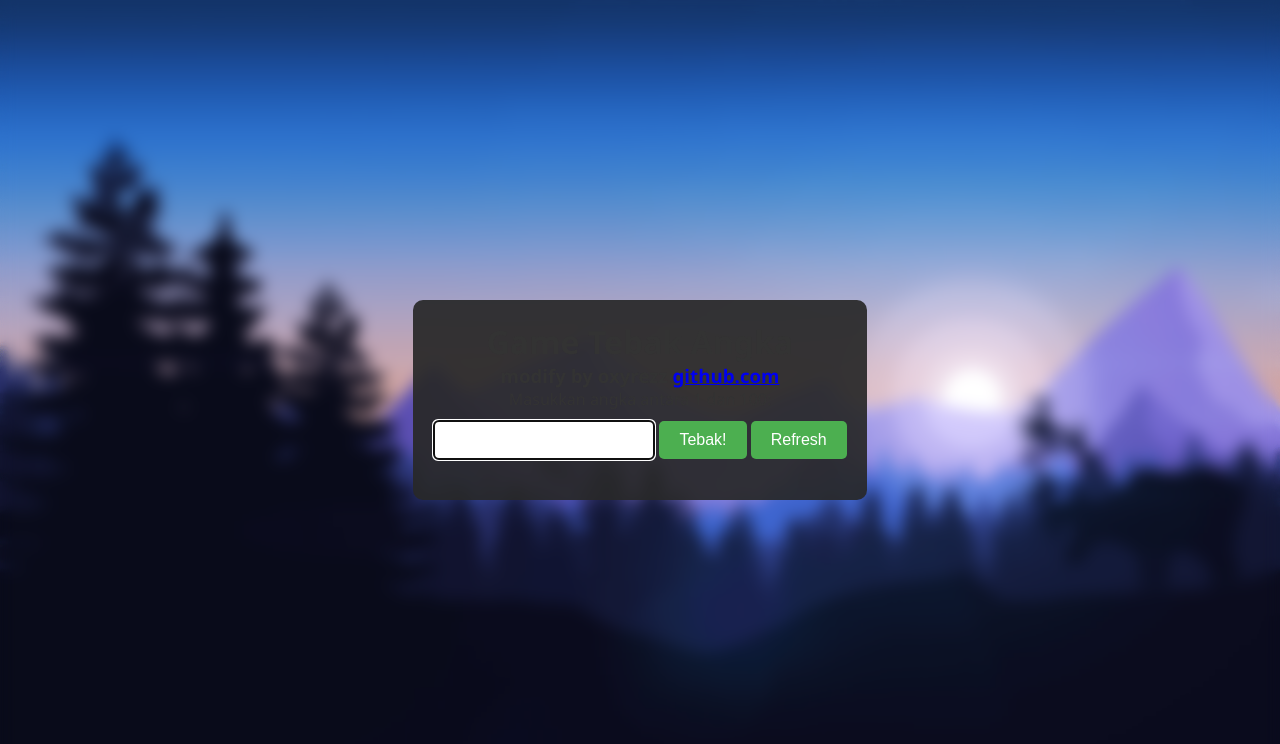
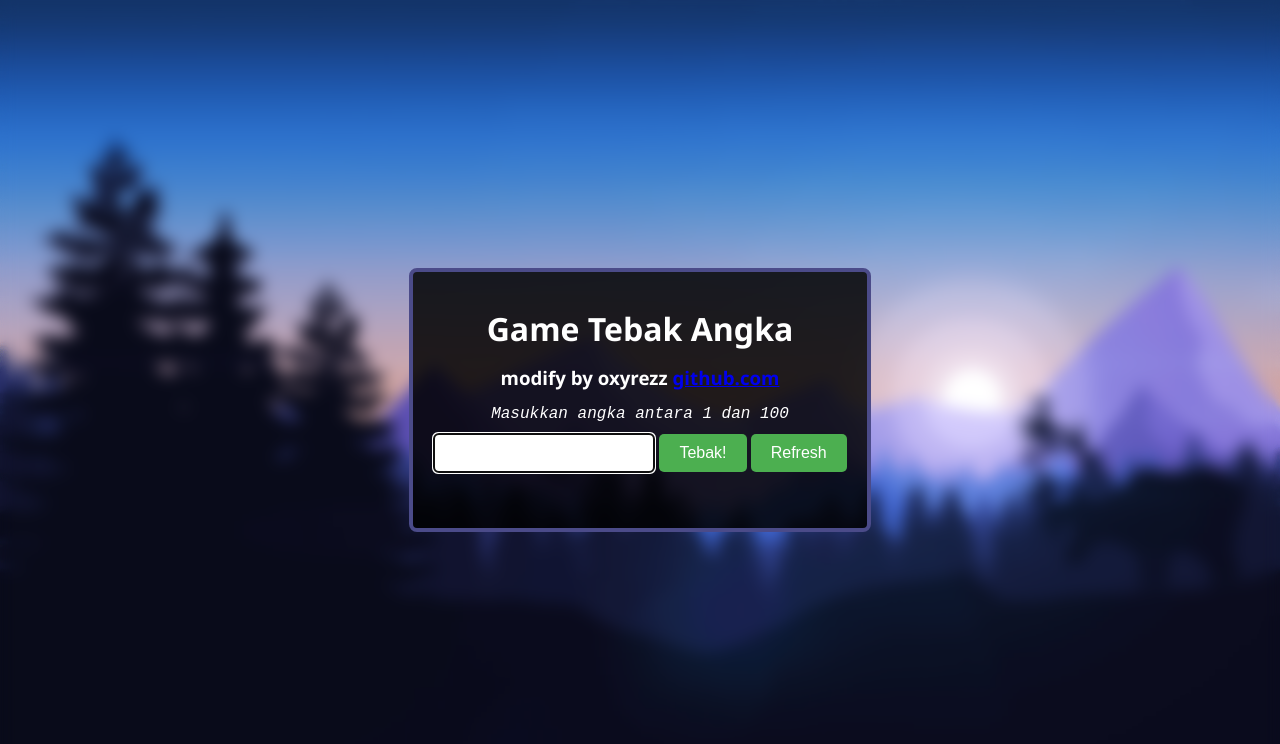
Before and after one commit to oxyzenQ/web-oxy, a plain HTML site: page gues-game-with-js/base.html in a window 1280 px wide. Drawn offline with Linux system fonts and the light colour scheme.

Commit message:
small change

```diff
--- a/gues-game-with-js/base.html
+++ b/gues-game-with-js/base.html
@@ -28,15 +28,26 @@
         }
         .container {
             text-align: center;
-            background-color: rgba(40, 40, 40, 0.924);
-            border-radius: 10px;
+            background-color: rgba(0, 0, 0, 0.848);
+            border-radius: 8px;
             padding: 20px;
-            box-shadow: 8px green;
+            box-shadow: 8px black;
+            border: 4px solid rgb(75, 75, 137);
         }
+
         h1, h3, p {
             margin: 0;
-            color: #333;
+            color: white;
+            padding-top: 15px;
         }
+
+        p{
+            padding-top: 15px;
+            font-family: monospace;
+            font-style: italic;
+            font-size: large;
+        }
+
         input[type="text"] {
             padding: 10px;
             margin-top: 10px;
@@ -70,7 +81,7 @@
     <div class="container">
         <h1>Game Tebak Angka</h1>
         <h3>modify by oxyrezz <a href="https://github.com/oxyrezz-code" target="_blank">github.com</a></h3>
-        <p>Masukkan angka antara 1 dan 100:</p>
+        <p>Masukkan angka antara 1 dan 100</p>
         <input type="text" id="inputan">
         <button onclick="periksaInputan()">Tebak!</button>
         <button onclick="refreshGame()">Refresh</button>
```
